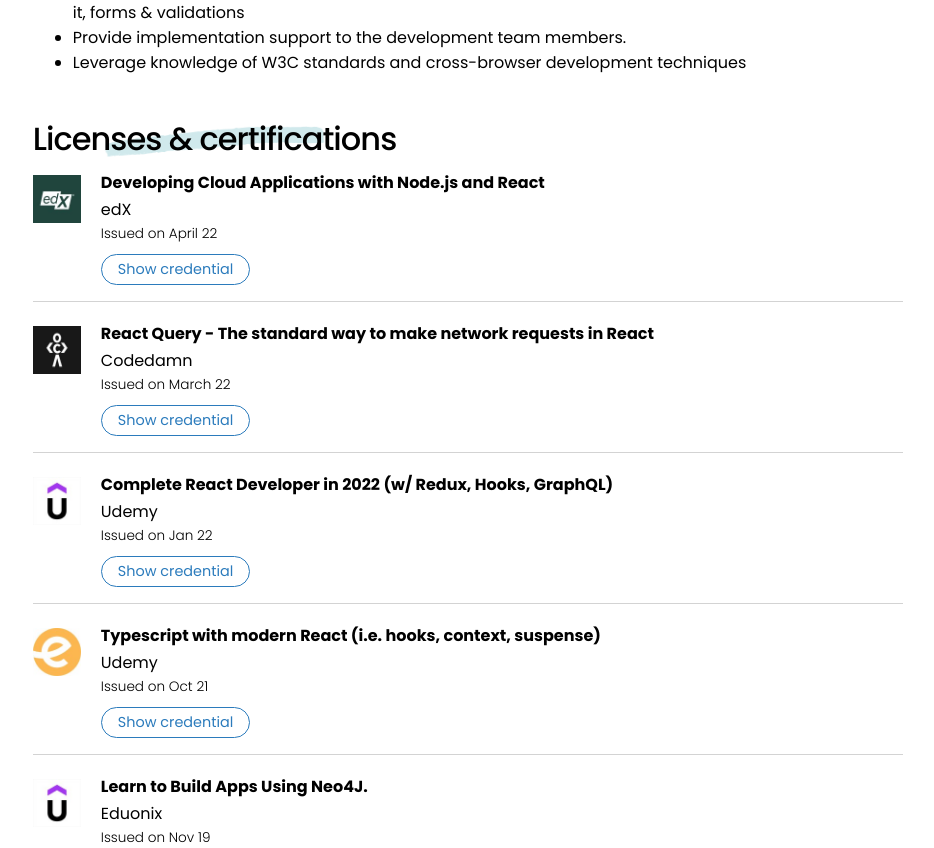
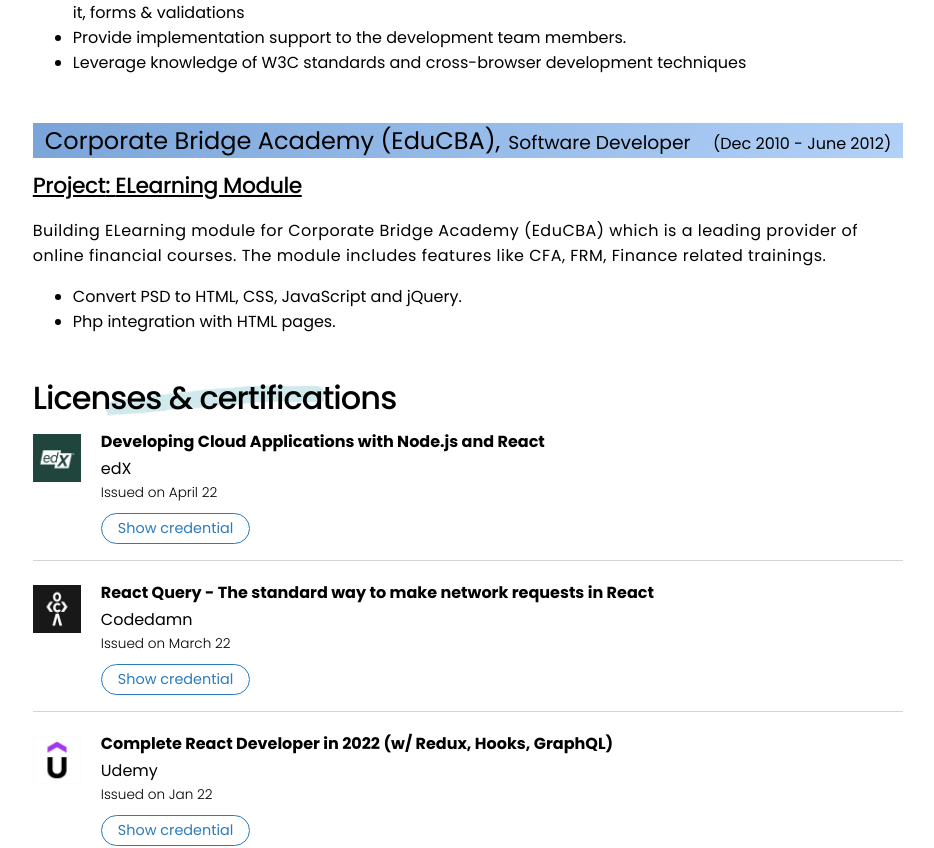
Before and after one commit to kapilrc/kapilrc.github.io, a Next.js app: page / in a window 1280 px wide. Shown: the part 5785-6633 px from the top of the page, without its empty margins (172-1106 px from the left). Built offline with nearby package versions, Linux system fonts and the light colour scheme.

Commit message:
feat: added first exp

```diff
--- a/constants/work.js
+++ b/constants/work.js
@@ -169,5 +169,21 @@
         "Leverage knowledge of W3C standards and cross-browser development techniques"
       ]
     }]
+  },
+  {
+    company: "Corporate Bridge Academy (EduCBA)",
+    position: "Software Developer",
+    duration: "Dec 2010 - June 2012",
+    projects: [{
+      title: "ELearning Module",
+      description: "Building ELearning module for Corporate Bridge Academy (EduCBA) which is a leading provider of online financial courses. The module includes features like CFA, FRM, Finance related trainings.",
+      link: "",
+      extra: "",
+      duration: "",
+      responsibilites: [
+        "Convert PSD to HTML, CSS, JavaScript and jQuery.",
+        "Php integration with HTML pages."
+      ]
+    }]
   }
 ];
--- a/pages/index.js
+++ b/pages/index.js
@@ -111,9 +111,9 @@
         </section>
 
         <section id="profiles">
-          <SectionTitle>
+          {/* <SectionTitle>
             <span className="accent-line">Online Presence</span>
-          </SectionTitle>
+          </SectionTitle> */}
           <ProfilesSectionContainer>
             {PROFILES &&
               PROFILES.map((profile) => {
```
